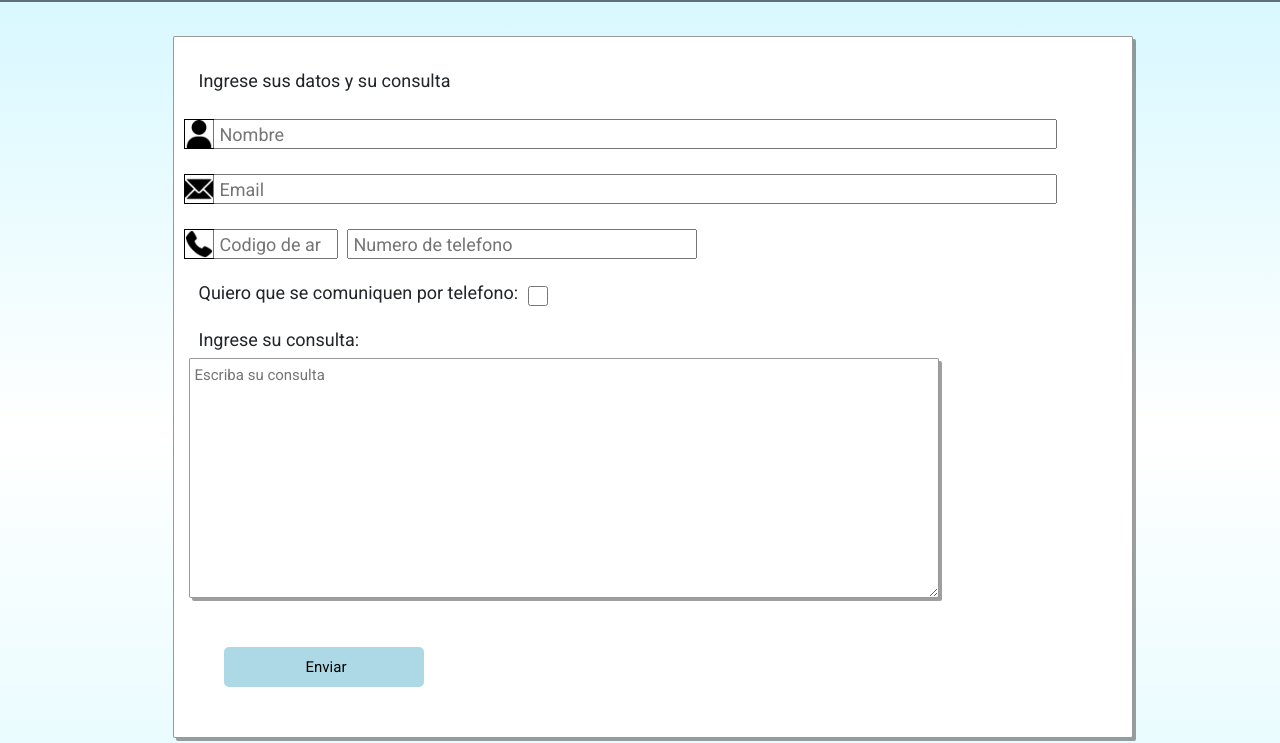
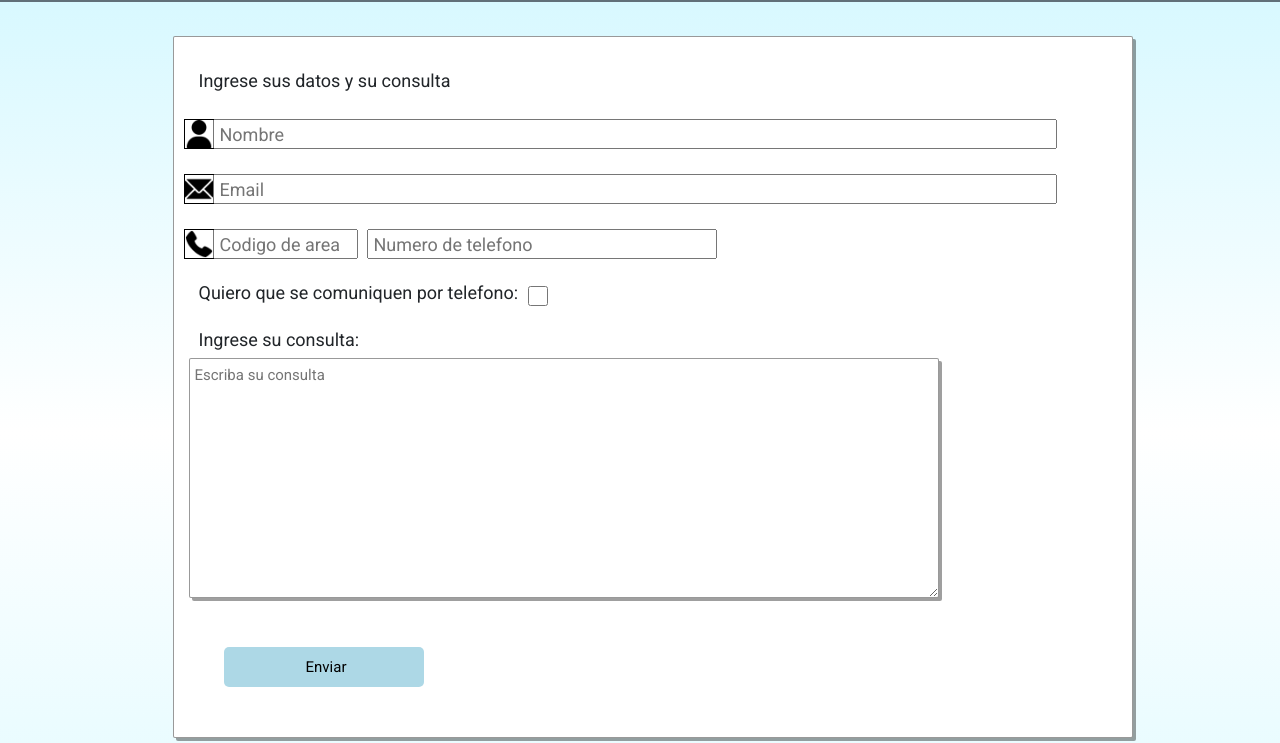
Before and after one commit to ivanbonnot/AgenciaDeViajes, a website: page pages/contacto.html in a window 1280 px wide. Shown: the part 89-832 px from the top of the page. Drawn offline with Linux system fonts and the light colour scheme; files whose address does not match are found by name.

Commit message:
input de codigo de area

```diff
--- a/scss/layout/_main.scss
+++ b/scss/layout/_main.scss
@@ -155,7 +155,7 @@ main {
         }
 
         .area {
-            width: 125px;
+            width: 145px;
         }
 
         .number {
```
Also changed, not shown: css/style.css.
